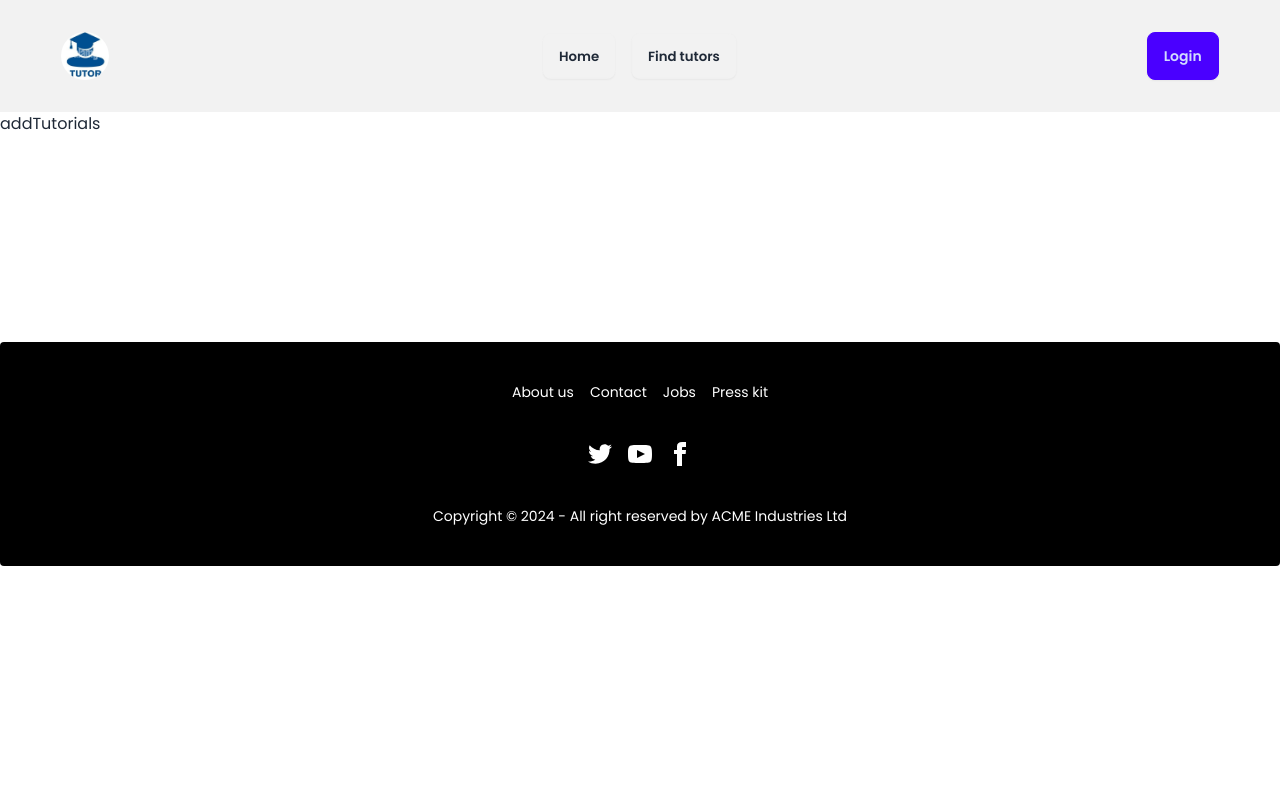
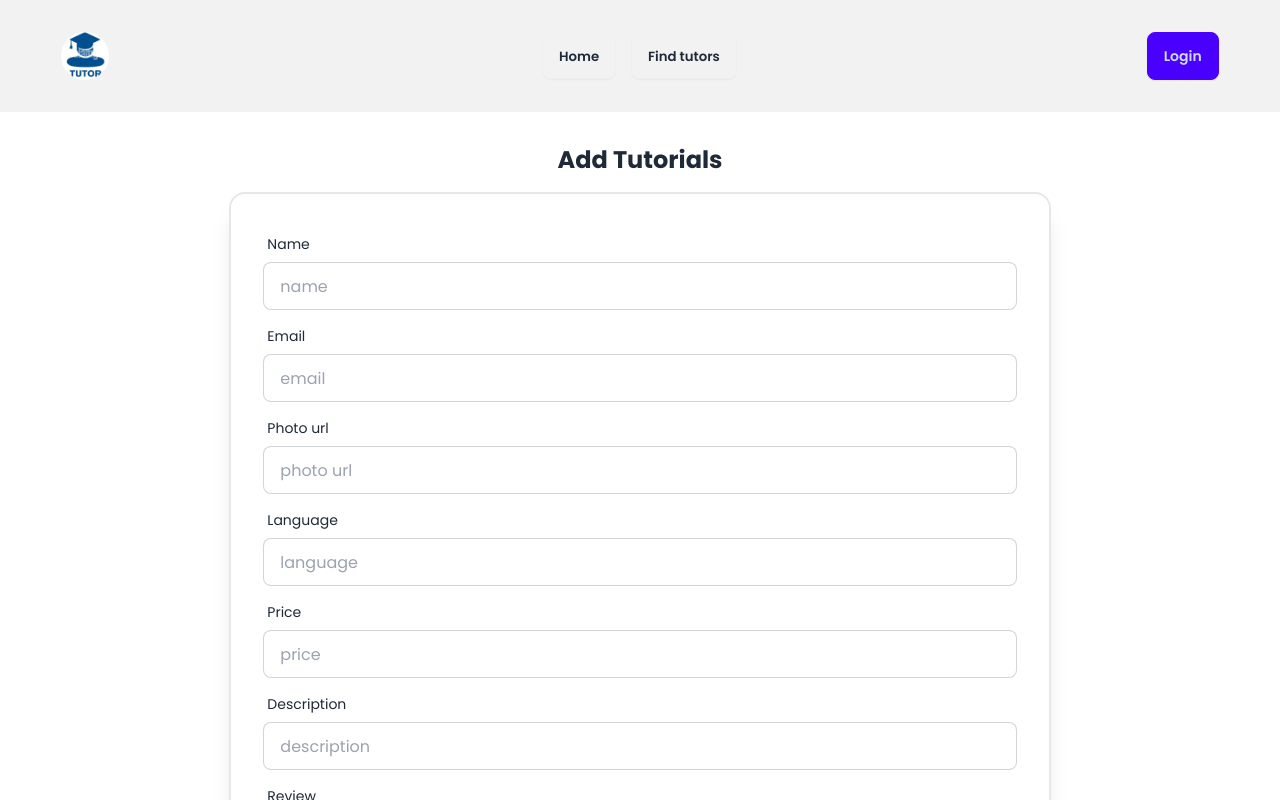
Before and after one commit to Nazim1247/Assignment-11-client, a React (Vite) app: page /addTutorials in a window 1280 px wide. Shown: the top 800 px of the page. Built offline with nearby package versions, Linux system fonts and the light colour scheme; no server answers.

Commit message:
provided data in the server from client

```diff
--- a/package.json
+++ b/package.json
@@ -10,6 +10,7 @@
     "preview": "vite preview"
   },
   "dependencies": {
+    "axios": "^1.7.9",
     "firebase": "^11.1.0",
     "react": "^18.3.1",
     "react-dom": "^18.3.1",
--- a/src/pages/AddTutorials.jsx
+++ b/src/pages/AddTutorials.jsx
@@ -1,9 +1,104 @@
+import axios from 'axios';
 import React from 'react';
 
 const AddTutorials = () => {
+    const handleSubmit = async (e) => {
+        e.preventDefault();
+        const form = e.target;
+        const name = form.name.value;
+        const email = form.email.value;
+        const photo = form.photo.value;
+        const language = form.language.value;
+        const price = form.price.value;
+        const description = form.description.value;
+        const review = form.review.value;
+        const formData = { name, email, photo, language, price, description, review, };
+
+        // fetch('http://localhost:5000/tutorials', {
+        //     method: 'POST',
+        //     headers: {
+        //         'content-type':'application/json'
+        //     },
+        //     body: JSON.stringify(formData)
+        // })
+        // .then(res => res.json())
+        // .then(data => console.log(data))
+
+        try{
+            await axios.post(`${import.meta.env.VITE_API_URL}/tutorials`,formData)
+            .then(data => console.log(data.data))
+        }catch(err){
+            console.log(err)
+        }
+        // console.log(formData)
+    }
     return (
         <div>
-            addTutorials
+            <div className="hero">
+                <div className="hero-content flex-col w-11/12 lg:w-2/3 mx-auto py-8">
+                    <div className="text-center lg:text-left">
+                        <h1 className="text-2xl font-bold">Add Tutorials</h1>
+
+                    </div>
+                    <div className="card bg-base-100 w-full shadow-xl border-2">
+                        <form onSubmit={handleSubmit} className="card-body">
+                            {/* name */}
+                            <div className="form-control">
+                                <label className="label">
+                                    <span className="label-text">Name</span>
+                                </label>
+                                <input type="text" name='name' placeholder="name" className="input input-bordered" required />
+                            </div>
+                            {/* email  */}
+                            <div className="form-control">
+                                <label className="label">
+                                    <span className="label-text">Email</span>
+                                </label>
+                                <input type="email" name='email' placeholder="email" className="input input-bordered" required />
+                            </div>
+                            {/* photo */}
+                            <div className="form-control">
+                                <label className="label">
+                                    <span className="label-text">Photo url</span>
+                                </label>
+                                <input type="text" name='photo' placeholder="photo url" className="input input-bordered" required />
+                            </div>
+                            {/* language */}
+                            <div className="form-control">
+                                <label className="label">
+                                    <span className="label-text">Language</span>
+                                </label>
+                                <input type="text" name='language' placeholder="language" className="input input-bordered" required />
+                            </div>
+                            {/* price */}
+                            <div className="form-control">
+                                <label className="label">
+                                    <span className="label-text">Price</span>
+                                </label>
+                                <input type="text" name='price' placeholder="price" className="input input-bordered" required />
+                            </div>
+                            {/* description */}
+                            <div className="form-control">
+                                <label className="label">
+                                    <span className="label-text">Description</span>
+                                </label>
+                                <input type="text" name='description' placeholder="description" className="input input-bordered" required />
+                            </div>
+                            {/* review */}
+                            <div className="form-control">
+                                <label className="label">
+                                    <span className="label-text">Review</span>
+                                </label>
+                                <input type="text" name='review' placeholder="review" className="input input-bordered" required />
+
+                            </div>
+                            <div className="form-control mt-6">
+                                <button className="btn btn-primary">Submit</button>
+                            </div>
+                        </form>
+                    </div>
+                </div>
+            </div>
         </div>
     );
 };
```
Also changed, not shown: 1 other file (tests, documents, lock files or other folders).
